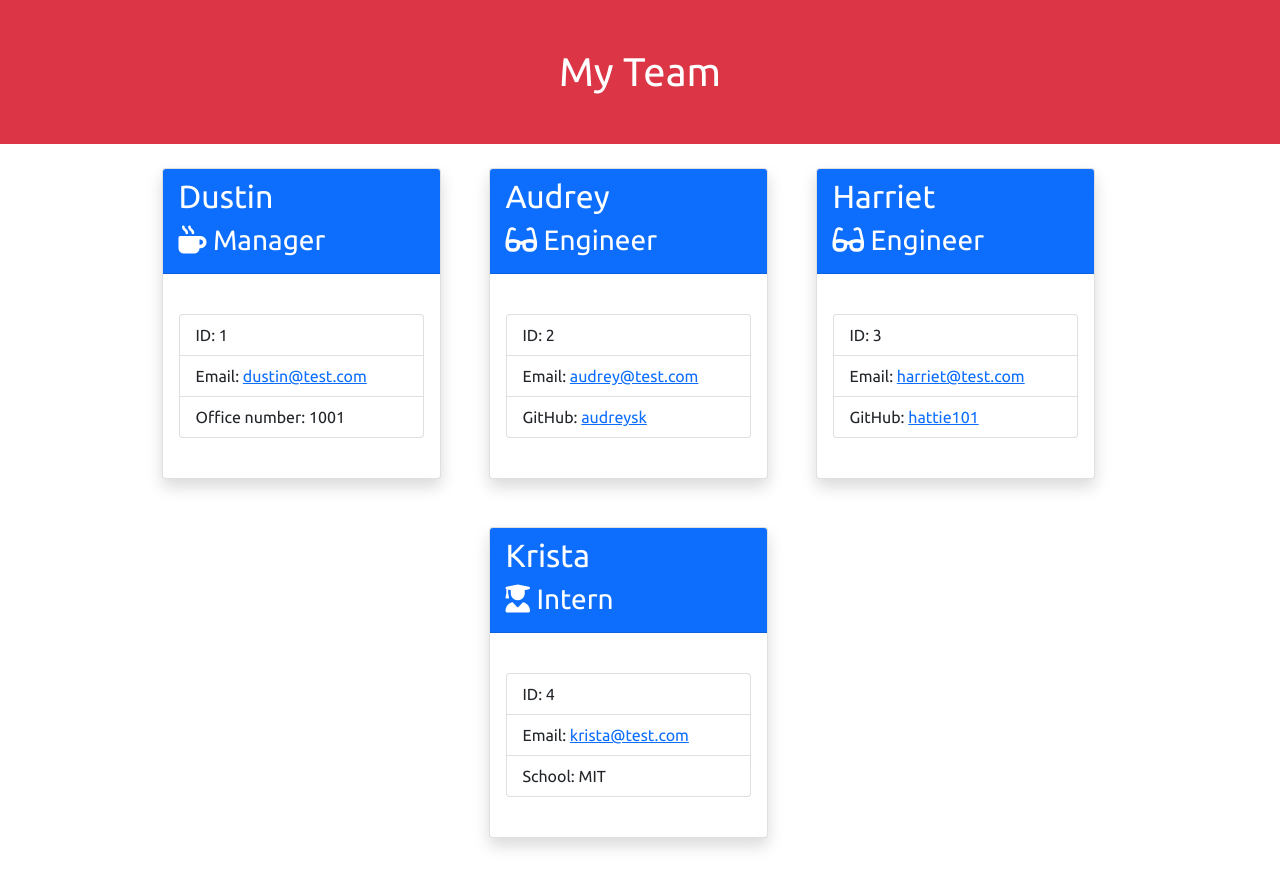
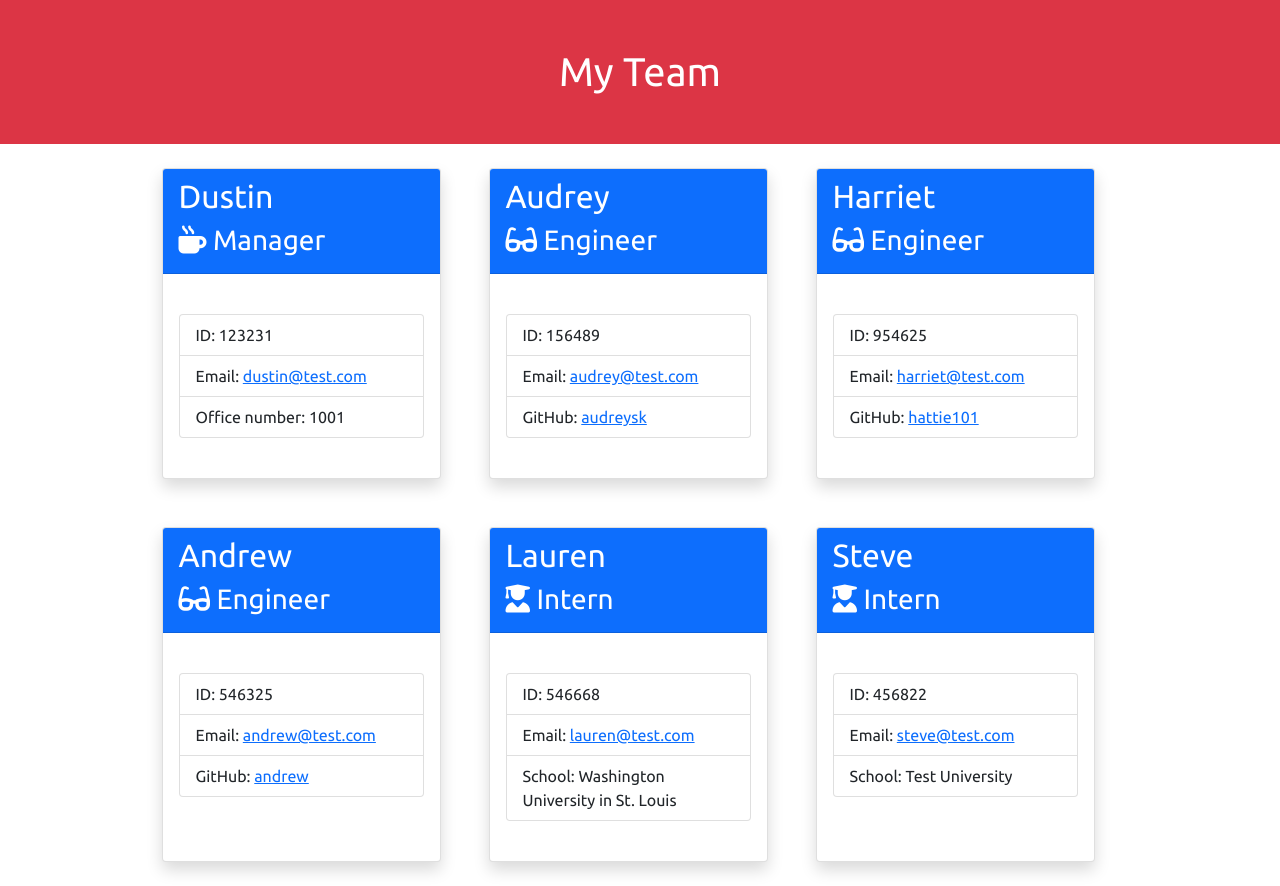
Before and after one commit to dustinpezley/team-profile-generator, a website: page dist/index.html in a window 1280 px wide. Before the commit the page ends 862 px from the top, so only its background shows below. Drawn offline with nearby package versions, Linux system fonts and the light colour scheme.

Commit message:
updated README

```diff
--- a/dist/index.html
+++ b/dist/index.html
@@ -33,7 +33,7 @@
         </div>
         <div class="card-body mt-4 mb-4">
           <ul class="list-group">
-            <li class="list-group-item">ID: 1</li>
+            <li class="list-group-item">ID: 123231</li>
             <li class="list-group-item">Email: <a href="mailto:dustin@test.com">dustin@test.com</a></li>
             <li class="list-group-item">Office number: 1001</li>
           </ul>
@@ -47,7 +47,7 @@
         </div>
         <div class="card-body mt-4 mb-4">
           <ul class="list-group">
-            <li class="list-group-item">ID: 2</li>
+            <li class="list-group-item">ID: 156489</li>
             <li class="list-group-item">Email: <a href="mailto:audrey@test.com">audrey@test.com</a></li>
             <li class="list-group-item">GitHub: <a href="https://github.com/audreysk" target="_blank">audreysk</a></li>
           </ul>
@@ -61,7 +61,7 @@
         </div>
         <div class="card-body mt-4 mb-4">
           <ul class="list-group">
-            <li class="list-group-item">ID: 3</li>
+            <li class="list-group-item">ID: 954625</li>
             <li class="list-group-item">Email: <a href="mailto:harriet@test.com">harriet@test.com</a></li>
             <li class="list-group-item">GitHub: <a href="https://github.com/hattie101" target="_blank">hattie101</a></li>
           </ul>
@@ -70,14 +70,42 @@
 
       <div class="card employee-card col-3 m-4 p-0 shadow">
         <div class="card-header bg-primary text-white">
-          <h2 class="card-title">Krista</h2>
+          <h2 class="card-title">Andrew</h2>
+          <h3 class="card-title"><i class="fa-solid fa-glasses"></i> Engineer</h3>
+        </div>
+        <div class="card-body mt-4 mb-4">
+          <ul class="list-group">
+            <li class="list-group-item">ID: 546325</li>
+            <li class="list-group-item">Email: <a href="mailto:andrew@test.com">andrew@test.com</a></li>
+            <li class="list-group-item">GitHub: <a href="https://github.com/andrew" target="_blank">andrew</a></li>
+          </ul>
+        </div>
+      </div>
+
+      <div class="card employee-card col-3 m-4 p-0 shadow">
+        <div class="card-header bg-primary text-white">
+          <h2 class="card-title">Lauren</h2>
           <h3 class="card-title"><i class="fa-solid fa-user-graduate"></i> Intern</h3>
         </div>
         <div class="card-body mt-4 mb-4">
           <ul class="list-group">
-            <li class="list-group-item">ID: 4</li>
-            <li class="list-group-item">Email: <a href="mailto:krista@test.com">krista@test.com</a></li>
-            <li class="list-group-item">School: MIT</li>
+            <li class="list-group-item">ID: 546668</li>
+            <li class="list-group-item">Email: <a href="mailto:lauren@test.com">lauren@test.com</a></li>
+            <li class="list-group-item">School: Washington University in St. Louis</li>
+          </ul>
+        </div>
+      </div>
+
+      <div class="card employee-card col-3 m-4 p-0 shadow">
+        <div class="card-header bg-primary text-white">
+          <h2 class="card-title">Steve</h2>
+          <h3 class="card-title"><i class="fa-solid fa-user-graduate"></i> Intern</h3>
+        </div>
+        <div class="card-body mt-4 mb-4">
+          <ul class="list-group">
+            <li class="list-group-item">ID: 456822</li>
+            <li class="list-group-item">Email: <a href="mailto:steve@test.com">steve@test.com</a></li>
+            <li class="list-group-item">School: Test University</li>
           </ul>
         </div>
       </div>
```
Also changed, not shown: README.md, assets/images/Team Profile Output.png (added), 1 other file.
